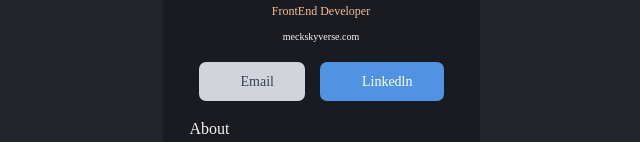
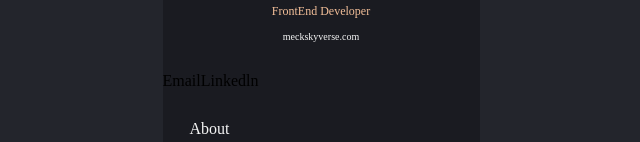
Before and after one commit to mecskyverse/Scrimba, a React (Vite) app in the folder vite-project/: page / in a window 1280 px wide. Shown: the part 624-766 px from the top of the page, without its empty margins (319-959 px from the left). Built offline with nearby package versions, Linux system fonts and the light colour scheme.

Commit message:
Info section css added

```diff
--- a/vite-project/src/index.css
+++ b/vite-project/src/index.css
@@ -75,26 +75,18 @@ h1 {
   margin-bottom: 4px
 }
 
-.email,
-.linke {
+.div-icon {
+  display: flex;
+  justify-content: space-around;
+}
 
-  border: 2px solid transparent;
-  background-color: #D1D5DB;
-  padding: 10px 29px 10px 40px;
-  margin: 15px 10px 0px 36px;
-  border-radius: 7px;
-  font-size: 14px;
-  color: #374151;
+.info-icon {
+  width: 115px;
+
 
 }
 
-.linke {
-  padding: 10px 30px 10px 40px;
-  margin-left: 5px;
-  background-color: #5093E2;
-  color: white;
 
-}
 
 .footer {
   width: 317px;
```
